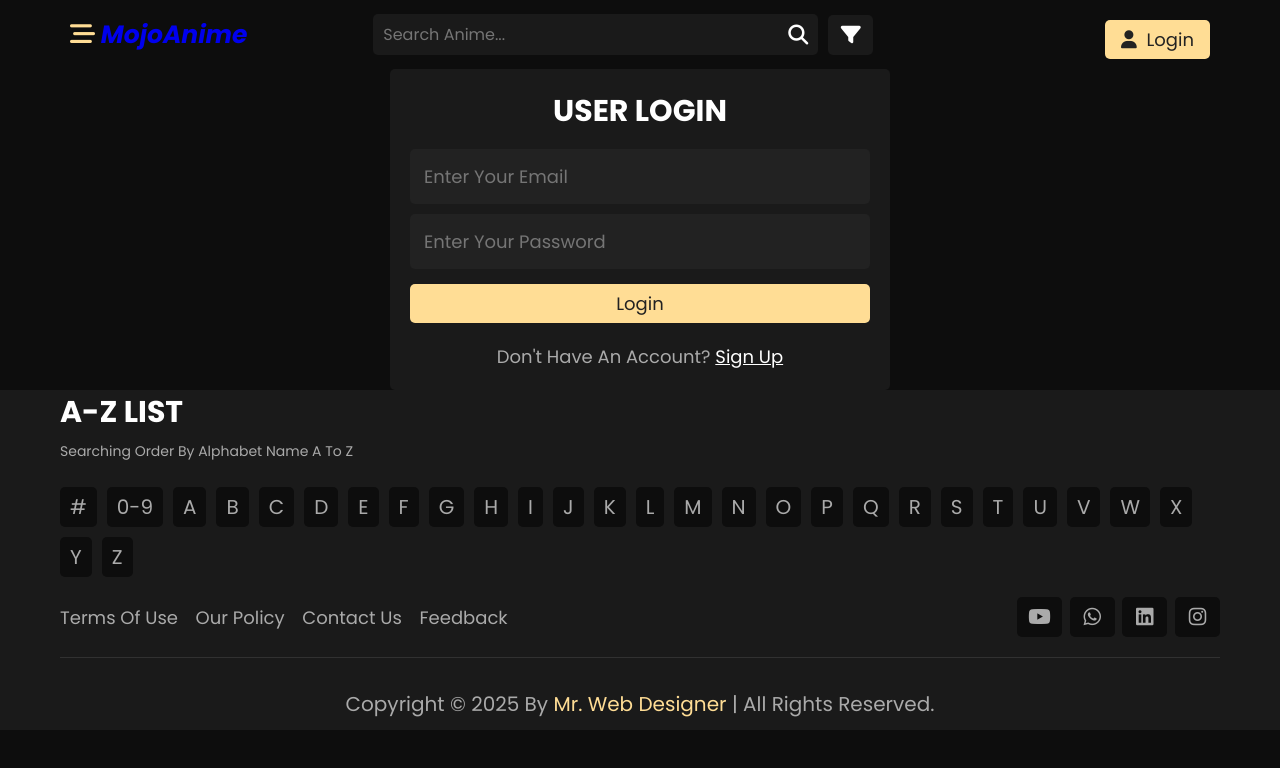
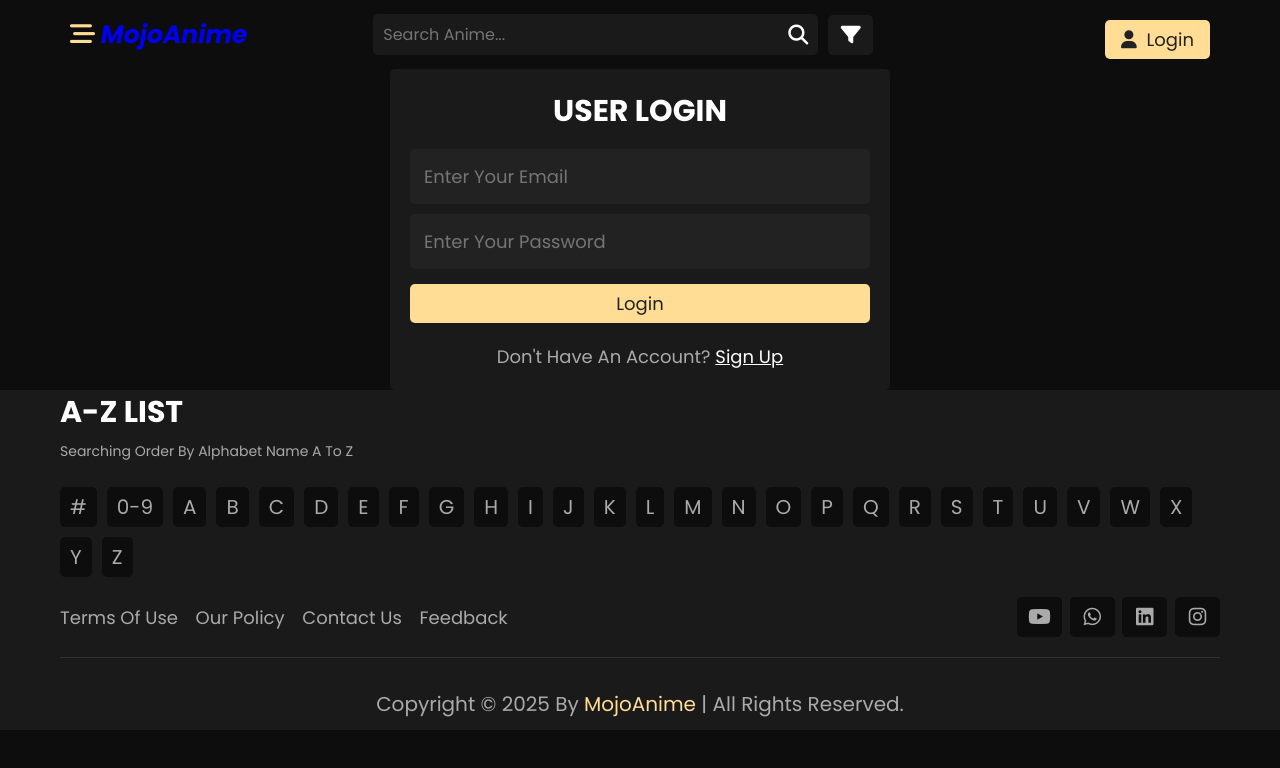
Before and after one commit to soloinvestor/MojoAnime, a plain HTML site: page login.html in a window 1280 px wide. Drawn offline with Linux system fonts and the light colour scheme.

Commit message:
Update login.html

```diff
--- a/login.html
+++ b/login.html
@@ -180,7 +180,7 @@
          </div>
       </div>
 
-      <div class="credit">copyright &copy; 2025 by <span>mr. web designer</span> | all rights reserved.</div>
+      <div class="credit">copyright &copy; 2025 by <span>MojoAnime</span> | all rights reserved.</div>
 
    </section>
 
```
